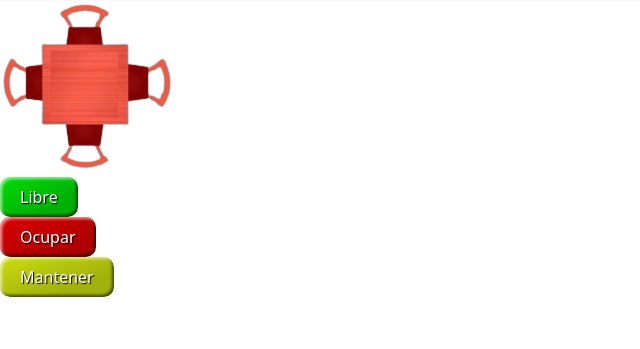
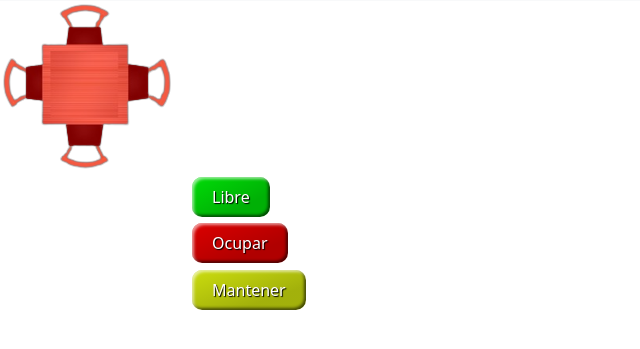
Before and after one commit to Erik-Ruiz/Proyecto_1, a PHP site: page /pages/terraza1.php in a window 1280 px wide. Shown: the part 55-404 px from the top of the page, without its empty margins (0-640 px from the left). Run offline with PHP 8.4, Linux system fonts and the light colour scheme; tables that the repository leaves empty hold one stand-in row (values such as "Sample post").

Commit message:
Arreglo del css

```diff
--- a/css/terraza.css
+++ b/css/terraza.css
@@ -1,3 +1,4 @@
+
 
   .button {
     border: none;
@@ -82,10 +83,10 @@
     box-shadow: inset 2px 2px 3px rgba(255, 255, 255, 0.6),
       inset -2px -2px 3px rgba(0, 0, 0, 0.6);
   }
-/* .padding {
+  .padding {
     padding-left: 30%;
     padding-bottom: 1%;
-} */
+  }
   .pado {
     padding-left: 180px;
   }
@@ -94,15 +95,10 @@
     width: 33.33%;
     float: left;
   }
-/* .padding-top {
+  .padding-top {
   padding-top: 2%;
-} */
+  }
 
-.mesa{
-  width: 100%;
-  display: flex;
-  flex-wrap: wrap;
-}
 
   @media only screen and (max-width: 1500px) {
     .column-3 {
```
Lines whose indentation alone changed are shown as unchanged.
